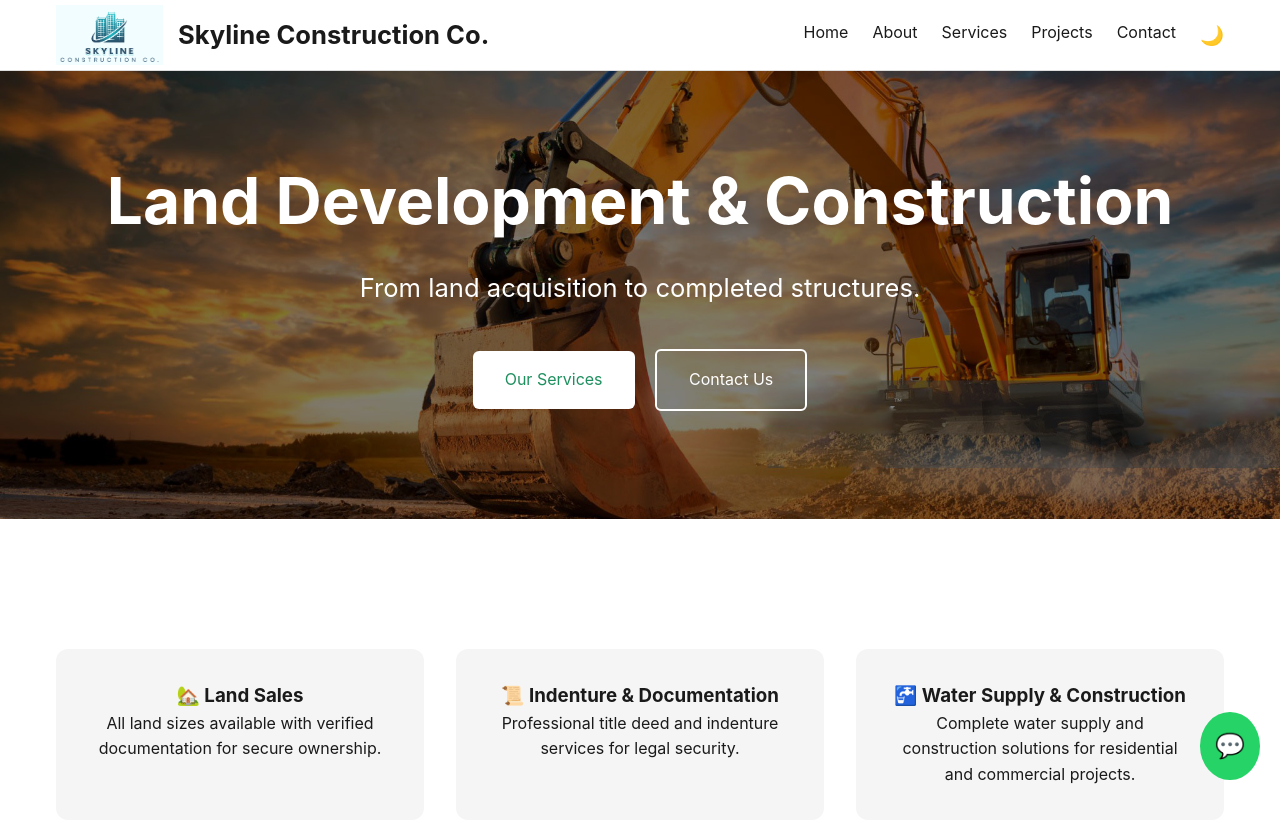
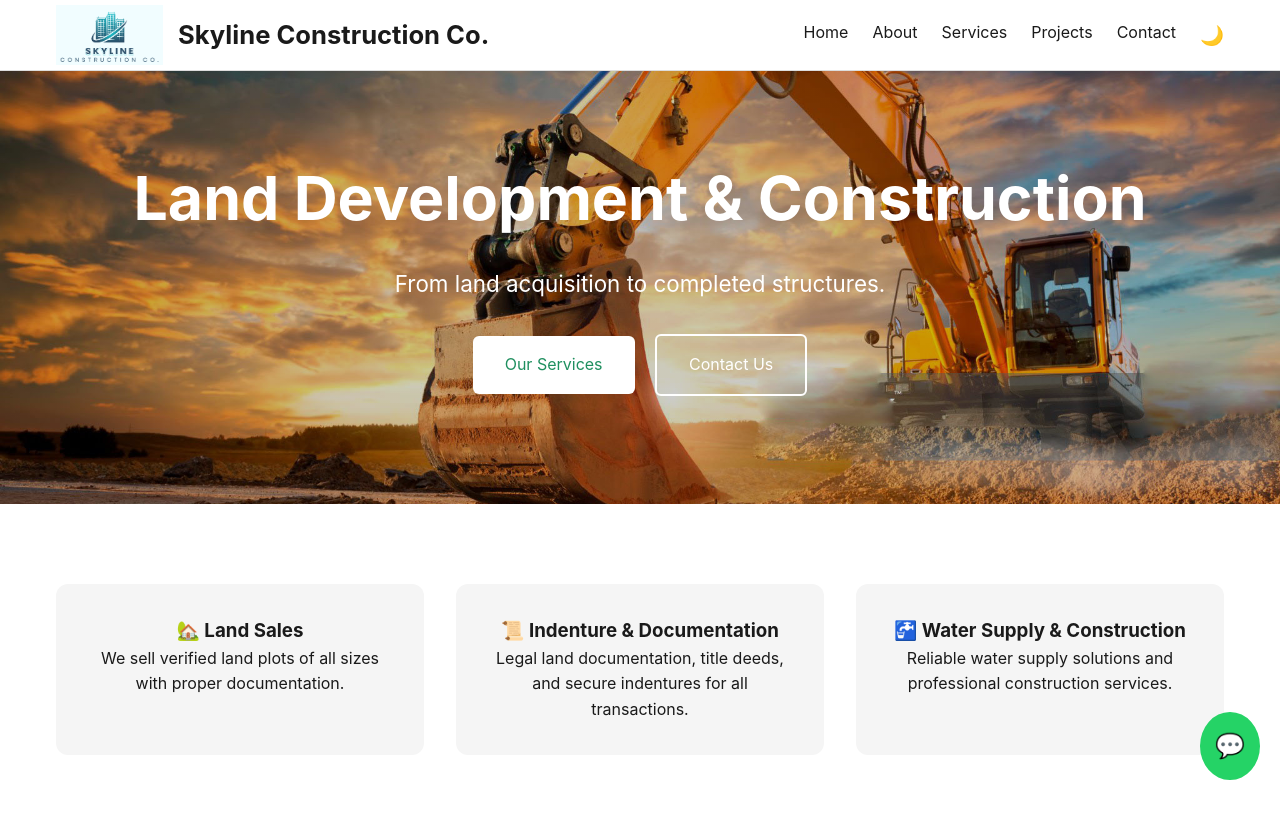
Before and after one commit to spy-gh/skyline, a plain HTML site: page index.html in a window 1280 px wide. Shown: the top 823 px of the page. Drawn offline with Linux system fonts and the light colour scheme.

Commit message:
Update index.html

```diff
--- a/index.html
+++ b/index.html
@@ -29,32 +29,34 @@
 </nav>
 
 <!-- HERO SECTION -->
-<header class="hero" style="background: url('assets/images/banner.jpg') center/cover no-repeat; position: relative;">
-  <!-- Overlay for readability -->
-  <div style="position:absolute; top:0; left:0; width:100%; height:100%; background: rgba(0,0,0,0.5); z-index:1;"></div>
-
-  <div class="container" style="position: relative; z-index: 2; color: white; text-align:center;">
-    <h1 style="font-size:4rem; margin-bottom:1rem;">Land Development & Construction</h1>
-    <p style="font-size:1.6rem; margin-bottom:2rem;">From land acquisition to completed structures.</p>
-    <a href="services.html" class="btn btn-primary">Our Services</a>
-    <a href="contact.html" class="btn btn-outline">Contact Us</a>
+<header class="hero" style="
+  background: linear-gradient(rgba(0,0,0,0.2), rgba(0,0,0,0.2)),
+              url('assets/images/banner.jpg') center/cover no-repeat;
+">
+  <div class="container hero-content">
+    <h1>Land Development & Construction</h1>
+    <p>From land acquisition to completed structures.</p>
+    <div class="hero-buttons">
+      <a href="services.html" class="btn btn-primary">Our Services</a>
+      <a href="contact.html" class="btn btn-outline">Contact Us</a>
+    </div>
   </div>
 </header>
 
-<!-- FEATURE CARDS -->
-<section>
-  <div class="container grid grid-3" style="margin-top:50px;">
+<!-- FEATURE CARDS SECTION -->
+<section class="features">
+  <div class="container grid grid-3">
     <div class="card">
       <h3>🏡 Land Sales</h3>
-      <p>All land sizes available with verified documentation for secure ownership.</p>
+      <p>We sell verified land plots of all sizes with proper documentation.</p>
     </div>
     <div class="card">
       <h3>📜 Indenture & Documentation</h3>
-      <p>Professional title deed and indenture services for legal security.</p>
+      <p>Legal land documentation, title deeds, and secure indentures for all transactions.</p>
     </div>
     <div class="card">
       <h3>🚰 Water Supply & Construction</h3>
-      <p>Complete water supply and construction solutions for residential and commercial projects.</p>
+      <p>Reliable water supply solutions and professional construction services.</p>
     </div>
   </div>
 </section>
@@ -68,14 +70,10 @@
 <!-- WHATSAPP FLOATING BUTTON -->
 <a href="https://wa.me/233247679518" class="whatsapp">💬</a>
 
-<!-- SCRIPT -->
+<!-- SCRIPTS -->
 <script>
-function toggleMenu() {
-  document.getElementById("menu").classList.toggle("show");
-}
-function toggleDark() {
-  document.body.classList.toggle("dark");
-}
+function toggleMenu() { document.getElementById("menu").classList.toggle("show"); }
+function toggleDark() { document.body.classList.toggle("dark"); }
 </script>
 
 </body>
```
